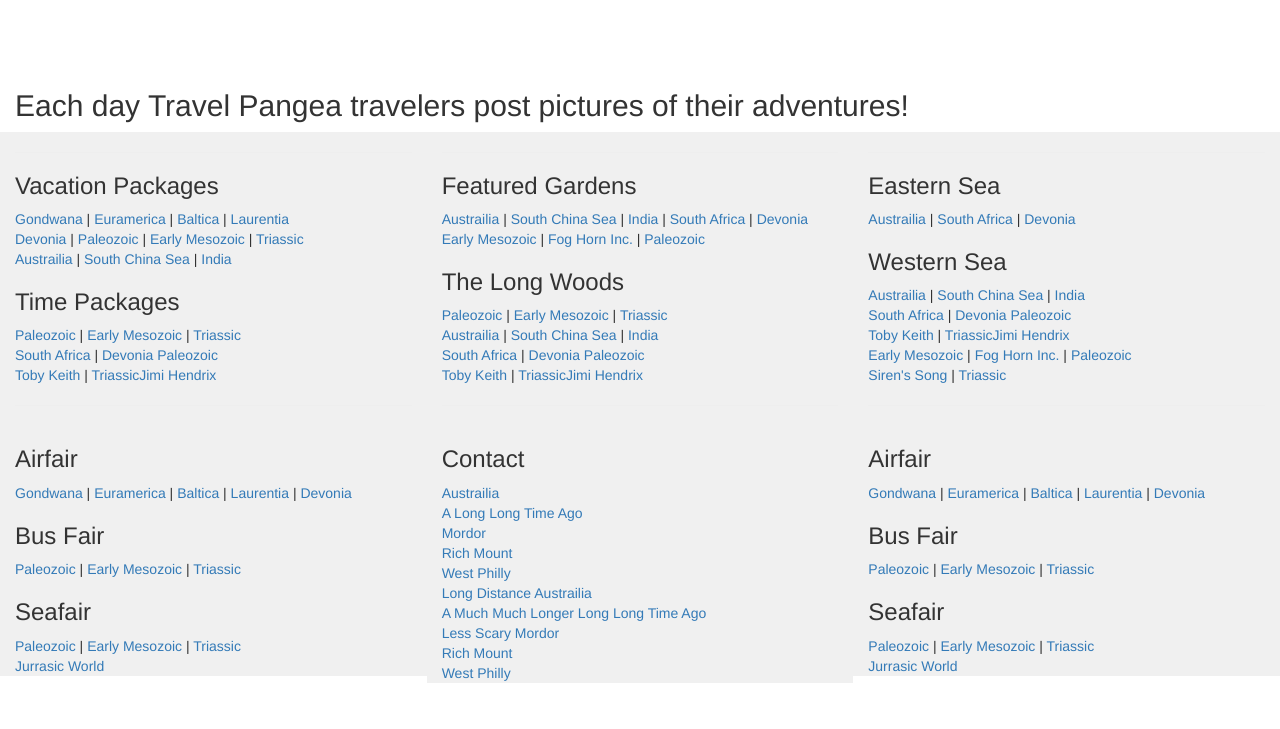
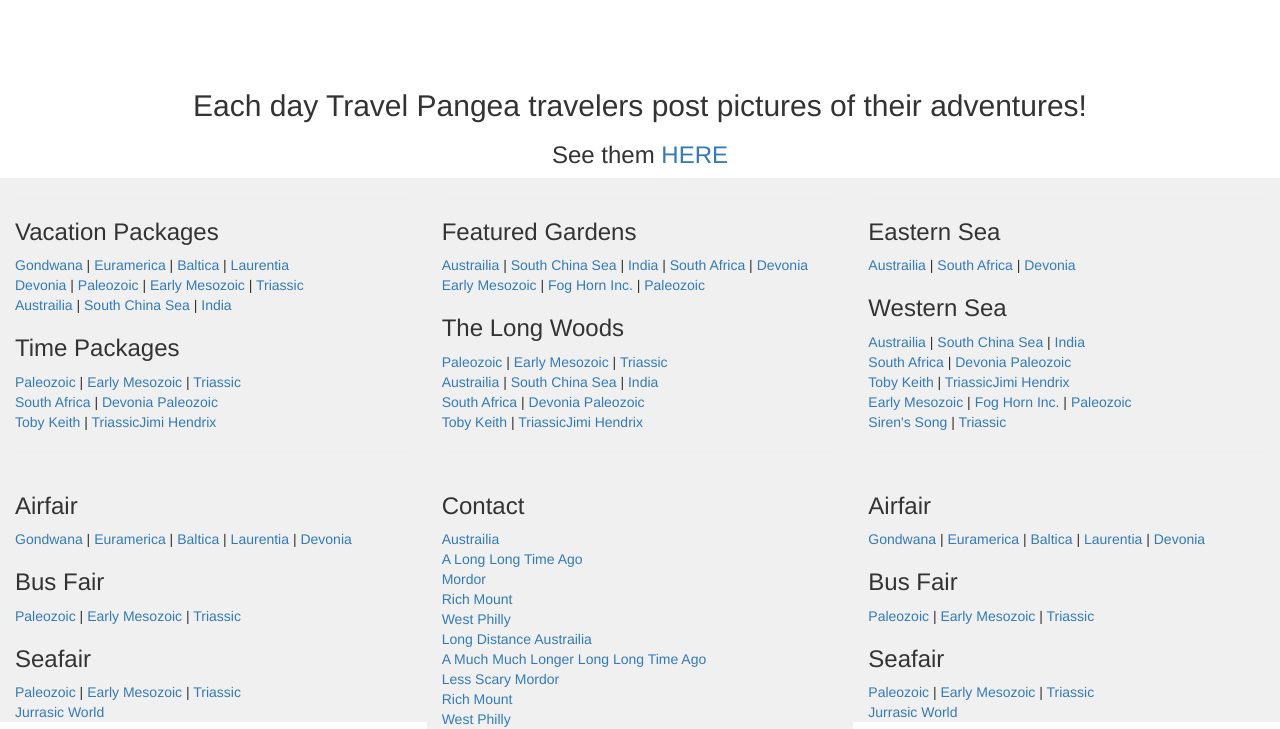
Before and after one commit to RileyJoseph/Des, a plain HTML site: page index.html at #!/designOne in a window 1280 px wide. Shown: the part 2094-2823 px from the top of the page. Before the commit the page ends 2777 px from the top, so only its background shows below. Drawn offline with nearby package versions, Linux system fonts and the light colour scheme; some packages are replaced by stand-ins of ours.

Commit message:
camera align

```diff
--- a/designOne.html
+++ b/designOne.html
@@ -117,7 +117,8 @@
   <div class="col-md-12" id="cameraMan">
   </div>
   <div class="col-md-12">
-    <h2>Each day Travel Pangea travelers post pictures of their adventures!</h2>
+    <h2 class="camerah2">Each day Travel Pangea travelers post pictures of their adventures!</h2>
+    <h3 class="camerah2">See them <a>HERE</a></h3>
   </div>
   <div id="section1.5">
     <div class="col-md-4" id="section2">
--- a/style.css
+++ b/style.css
@@ -40,6 +40,10 @@
   text-align: center;
   font-family: 'Dancing Script', cursive;
   font-size: 70px;
+}
+
+.cameraH2{
+  text-align: center;
 }
 
 img#camera {
```
